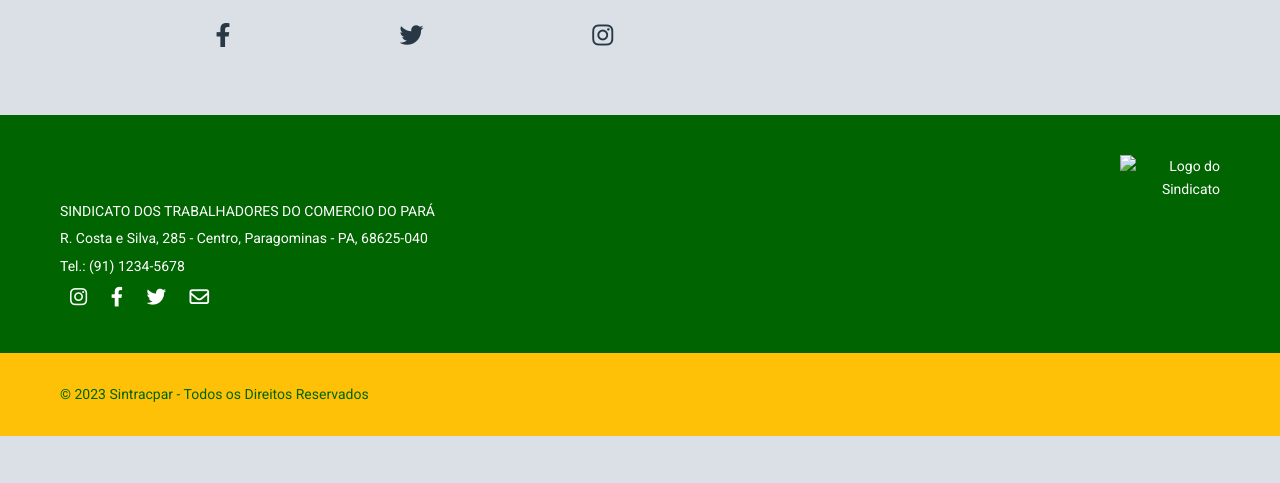
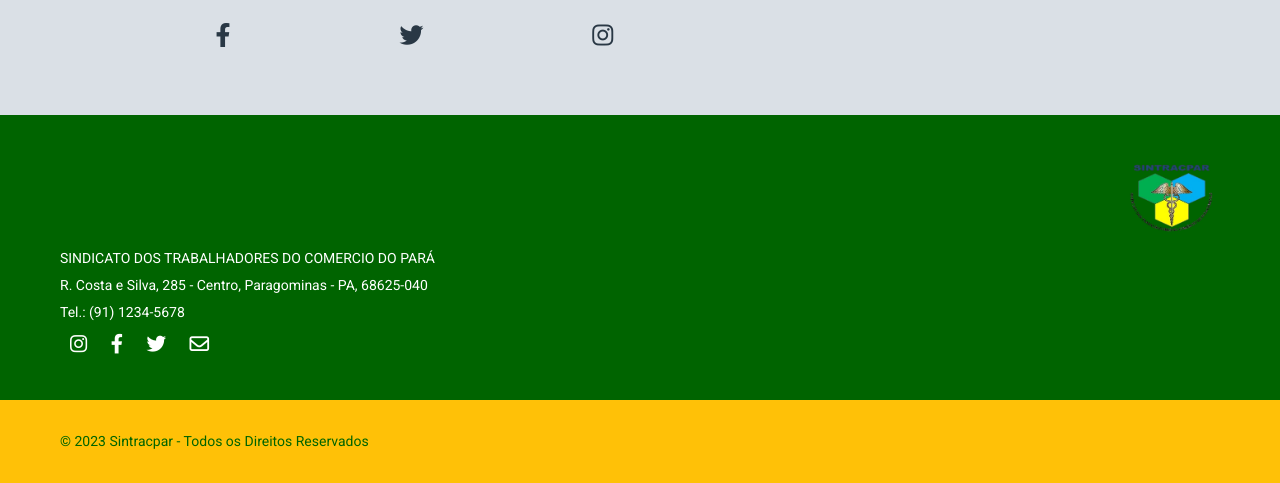
Before and after one commit to Pabloprogramador23/2-Sintracpar-2, a plain HTML site: page index.html in a window 1280 px wide. Shown: the part 4058-4541 px from the top of the page. Before the commit the page ends 4494 px from the top, so only its background shows below. Drawn offline with Linux system fonts and the light colour scheme.

Commit message:
Add css pasta e começo da organização

```diff
--- a/index.html
+++ b/index.html
@@ -218,7 +218,7 @@
         <div class="footer-superior">
             <div class="container">
                 <div class="footer-logos">
-                    <img src="caminho/para/sua/logo.png" alt="Logo do Sindicato">
+                    <img src="assets/imagens/logonotBG.png" alt="Logo do Sindicato">
                     <!-- Se tiver outras logos (UGT, etc.), adicione aqui -->
                 </div>
                 <div class="footer-contato">
--- a/style.css
+++ b/style.css
@@ -654,6 +654,7 @@ footer {
 .footer-logos img {
   max-width: 100px;   /* Define o tamanho máximo da logo */
   height: auto;    /*  Mantém a proporção da imagem  */
+
 }
 
 /* ===  Informações de Contato  === */
```
Also changed, not shown: CSS/base.css (added), indexantigo.txt (deleted), plano.txt (deleted), styleantigo.txt (deleted).
